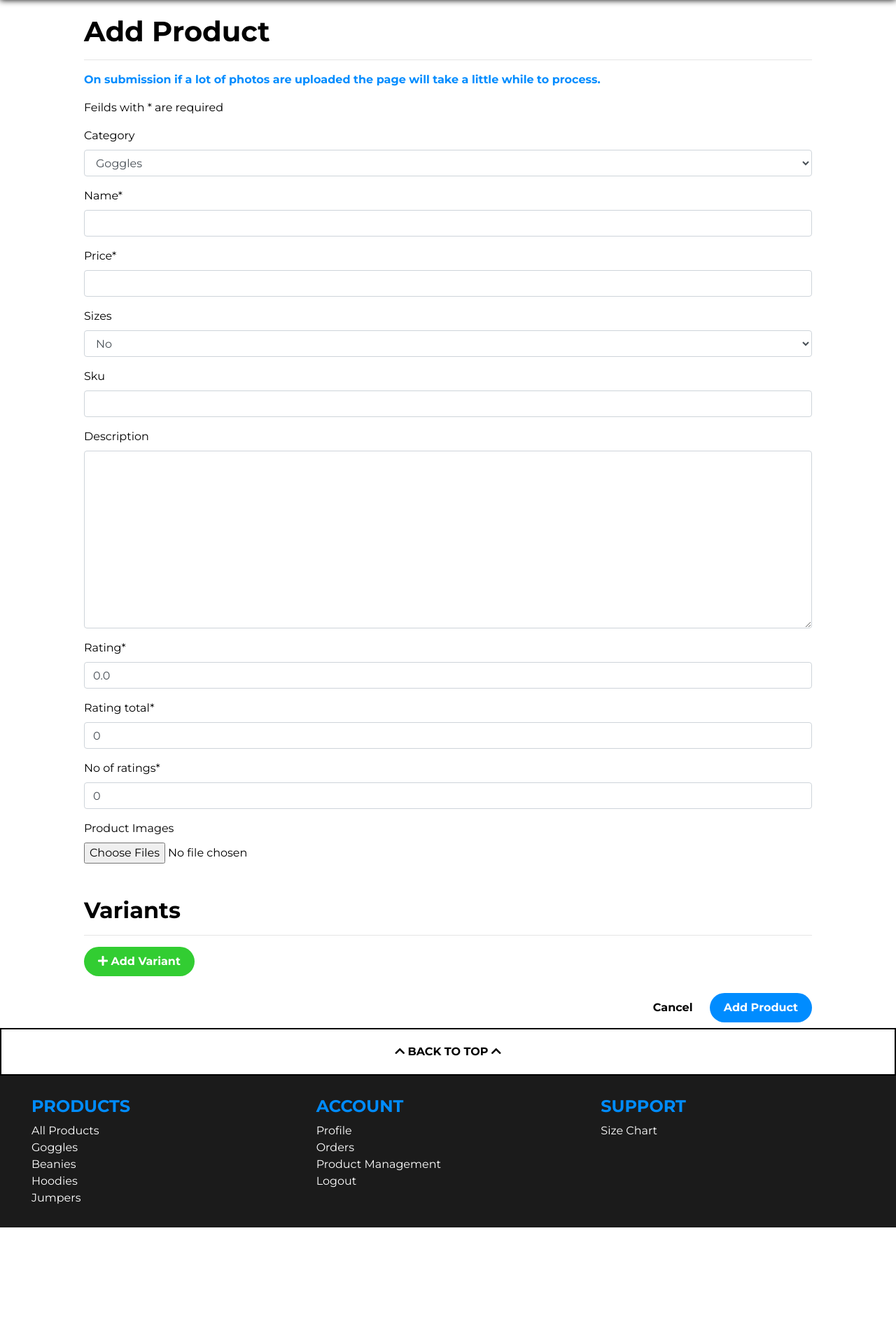
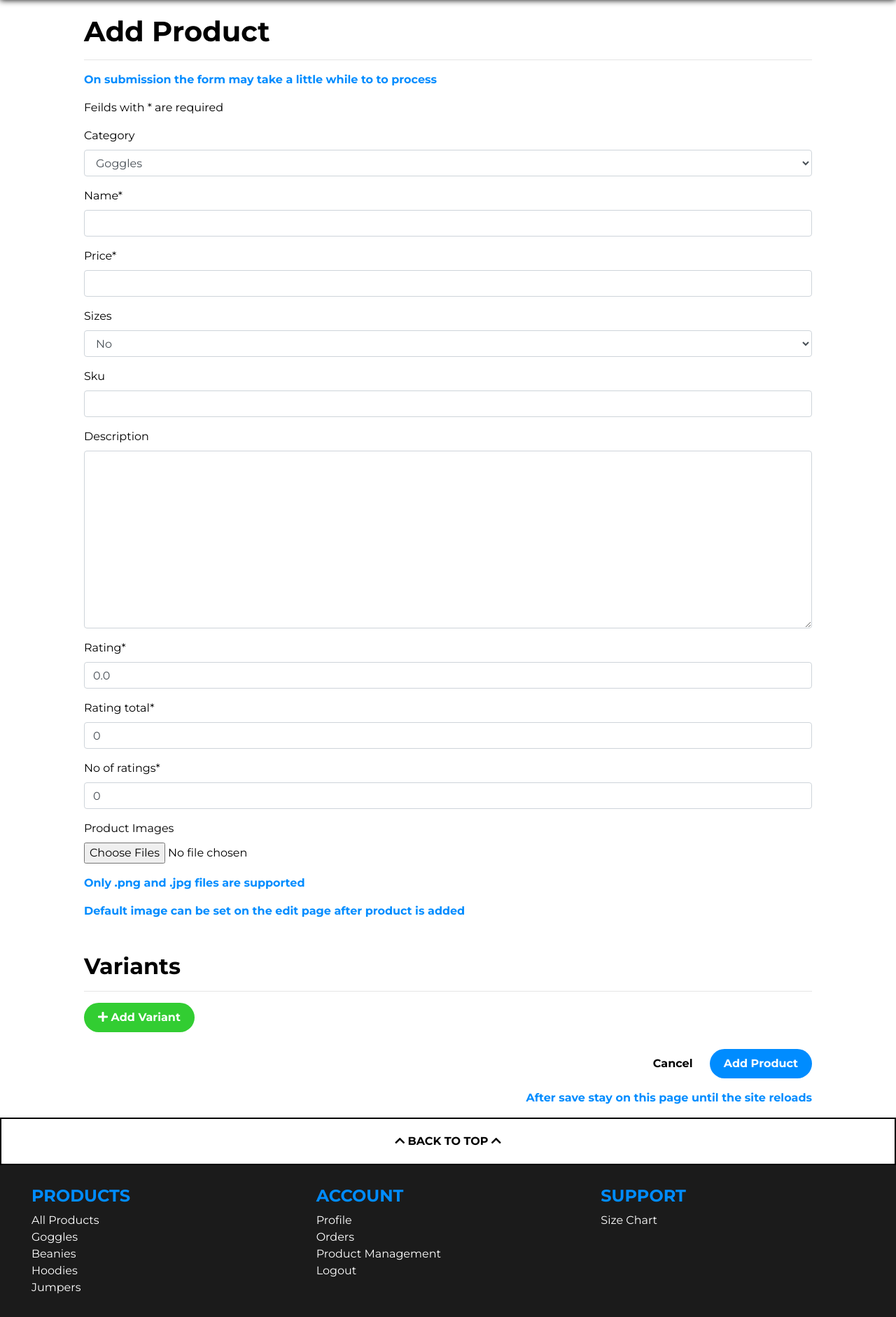
Before and after one commit to LiamDHall/XRYO, a Django app: page /products/add/ in a window 1280 px wide. Shown: the part 99-1981 px from the top of the page at 70% size. Before the commit the page ends 1853 px from the top, so only its background shows below. Run offline with Django 3.2, Linux system fonts and the light colour scheme; the visitor is signed in with stand-in values (Sample User, id 1); data comes from the database, SQL or seed files in the repository; parts of the project's set-up code (start-up, migrations or seed data) failed here and were passed over; some libraries are stand-ins or nearby versions.

Commit message:
Update comments and add info for user to product add and edit forms

```diff
--- a/products/static/products/js/pm_variant_inputs.js
+++ b/products/static/products/js/pm_variant_inputs.js
@@ -13,6 +13,8 @@ $('#add-variant').on('click', function(){
             <input type="text" id="variant-sku-${variantAmount + 1}" name="variant-sku-${variantAmount + 1}"  class="w-100 d-block" maxlength="100">
             <label for="variant-images-${variantAmount + 1}" class="mt-2 d-block">Variant Images</label>
             <input type="file" id="variant-images-${variantAmount + 1}" name="variant-images-${variantAmount + 1}" multiple>
+            <p class="info-highlight mt-3">Only .png and .jpg files are supported</p>
+            <p class="info-highlight mt-3">Default image can be set on the edit page after product is saved</p>
             <button type="button" class="variant-delete cta cta--delete d-block mt-4" value="#variant-${variantAmount + 1}">Delete</button>
         </fieldset>
     `;
--- a/products/templates/products/add_product.html
+++ b/products/templates/products/add_product.html
@@ -10,7 +10,7 @@
     <div class="page-header container mb-3">
         <h1>Add Product</h1>
         <hr class="w-100">
-        <p class="info-highlight">On submission if a lot of photos are uploaded the page will take a little while to process.</p>
+        <p class="info-highlight">On submission the form may take a little while to to process</p>
         <p>Feilds with * are required</p>
     </div>
 {% endblock %}
@@ -23,12 +23,15 @@
                 {{ form | crispy }}
                 <label for="product-images" class="mt-2 d-block">Product Images</label>
                 <input type="file" id="product-images" name="product-images" multiple>
+                <p class="info-highlight mt-3">Only .png and .jpg files are supported</p>
+                <p class="info-highlight mt-3">Default image can be set on the edit page after product is added</p>
                 <h2 class="mt-5">Variants</h2>
                 <hr>
                 <button id="add-variant" class="cta cta--add d-block mt-3" type="button"><i class="fas fa-plus"></i> Add Variant</button>
                 <div class="text-right mt-4">
-                    <a class="cta cta--thrid" href="{% url 'products' %}">Cancel</a>
+                    <a class="cta cta--thrid" href="{% url 'product_management' %}">Cancel</a>
                     <button class="cta cta--prim" type="submit">Add Product</button>
+                    <p class="info-highlight mt-3">After save stay on this page until the site reloads</p>
                 </div>
                 <input type="hidden" id="variant-count" name="variant-count" value="0">
             </form>
```
Also changed, not shown: products/templates/products/edit_product.html (+6 -1 lines).
